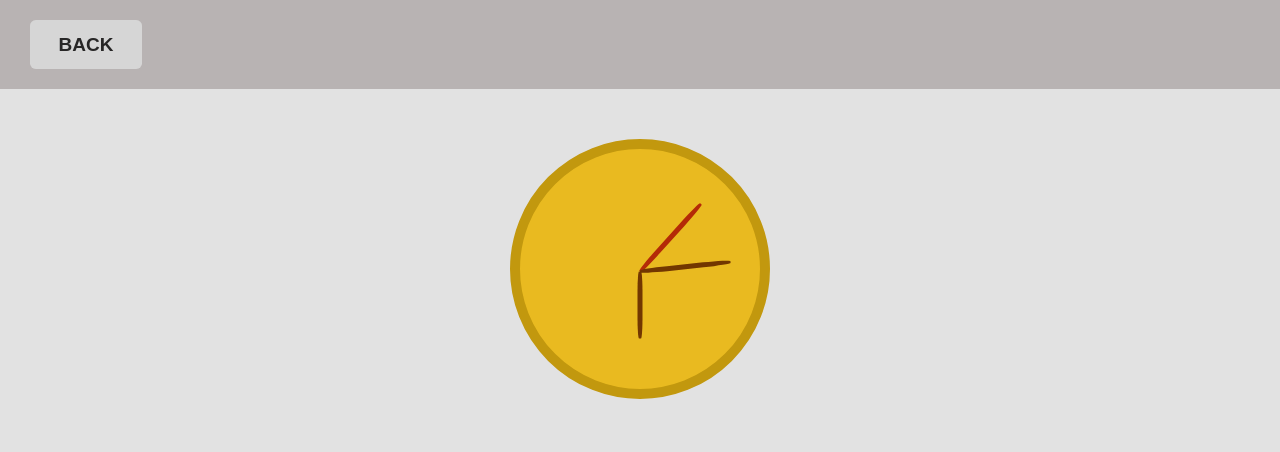
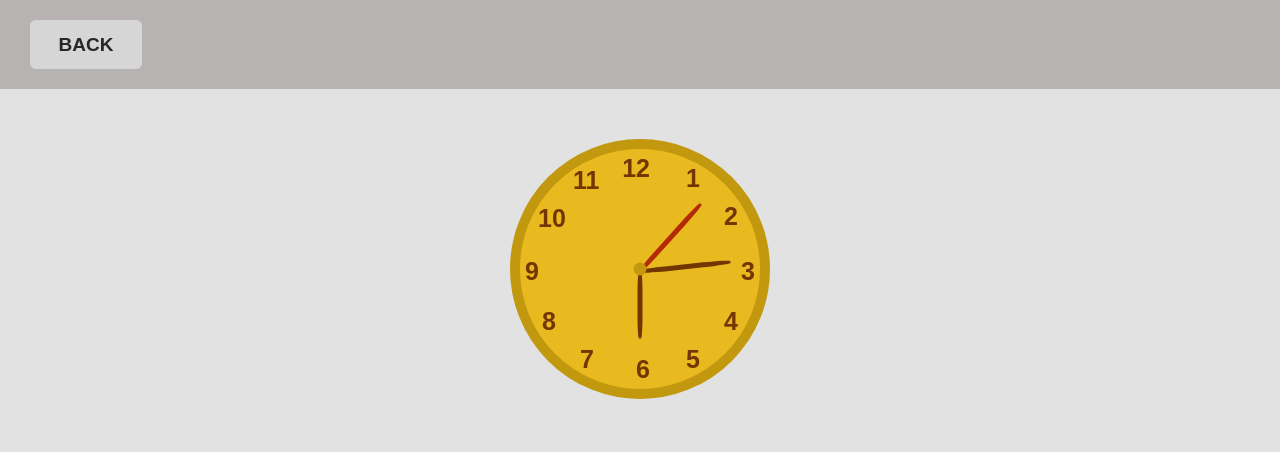
Before and after one commit to SaKarolina/battery-and-clock, a website: page clock/index.html in a window 1280 px wide. Drawn offline with Linux system fonts and the light colour scheme.

Commit message:
Clock done

```diff
--- a/clock/index.html
+++ b/clock/index.html
@@ -18,6 +18,18 @@
     </header>
     <main class="content">
         <div class="clock-body">
+            <div class="numb numb12">12</div>
+            <div class="numb numb1">1</div>
+            <div class="numb numb2">2</div>
+            <div class="numb numb3">3</div>
+            <div class="numb numb4">4</div>
+            <div class="numb numb5">5</div>
+            <div class="numb numb6">6</div>
+            <div class="numb numb7">7</div>
+            <div class="numb numb8">8</div>
+            <div class="numb numb9">9</div>
+            <div class="numb numb10">10</div>
+            <div class="numb numb11">11</div>
             <div class="arrows">
                 <div class="second-hand"></div>
                 <div class="minute-hand"></div>
--- a/css/global.css
+++ b/css/global.css
@@ -7,10 +7,10 @@ body * {
     padding: 0;
     vertical-align: top;
     box-sizing: border-box;
-    background-color: rgb(226, 226, 226);
 }
 
 body {
     height: 100vh;
     font-family: Arial, Helvetica, sans-serif;
+    background-color: rgb(226, 226, 226);
 }
--- a/css/pages/clock.css
+++ b/css/pages/clock.css
@@ -32,6 +32,71 @@
     border: 10px solid rgb(194, 152, 14);
     border-radius: 50%;
 }
+.clock-body::after{
+    content: "";
+    position: absolute;
+    width: 13px;
+    height: 13px;
+    background: rgb(194, 152, 14);
+    left: 50%;
+    top: 50%;
+    transform: translate(-50%,-50%);
+    border-radius: 50%;
+}
+.numb {
+    font-size: 25px;
+    font-weight: bold;
+    position: absolute;
+    color: rgb(114, 55, 0);
+}
+.numb12 {
+    top: 5px;
+    right: 110px;
+}
+.numb1 {
+    top: 15px;
+    right: 60px;
+}
+.numb2 {
+    top: 53px;
+    right: 22px;
+}
+.numb3 {
+    top: 108px;
+    right: 5px;
+}
+.numb4 {
+    bottom: 53px;
+    right: 22px;
+}
+.numb5 {
+    bottom: 15px;
+    right: 60px;
+}
+.numb6 {
+    bottom: 5px;
+    right: 110px;
+}
+.numb7 {
+    bottom: 15px;
+    left: 60px;
+}
+.numb8 {
+    bottom: 53px;
+    left: 22px;
+}
+.numb9 {
+    top: 108px;
+    left: 5px;
+}
+.numb10 {
+    top: 55px;
+    left: 18px;
+}
+.numb11 {
+    top: 17px;
+    left: 53px;
+}
 
 .hour-hand,
 .minute-hand,
```
